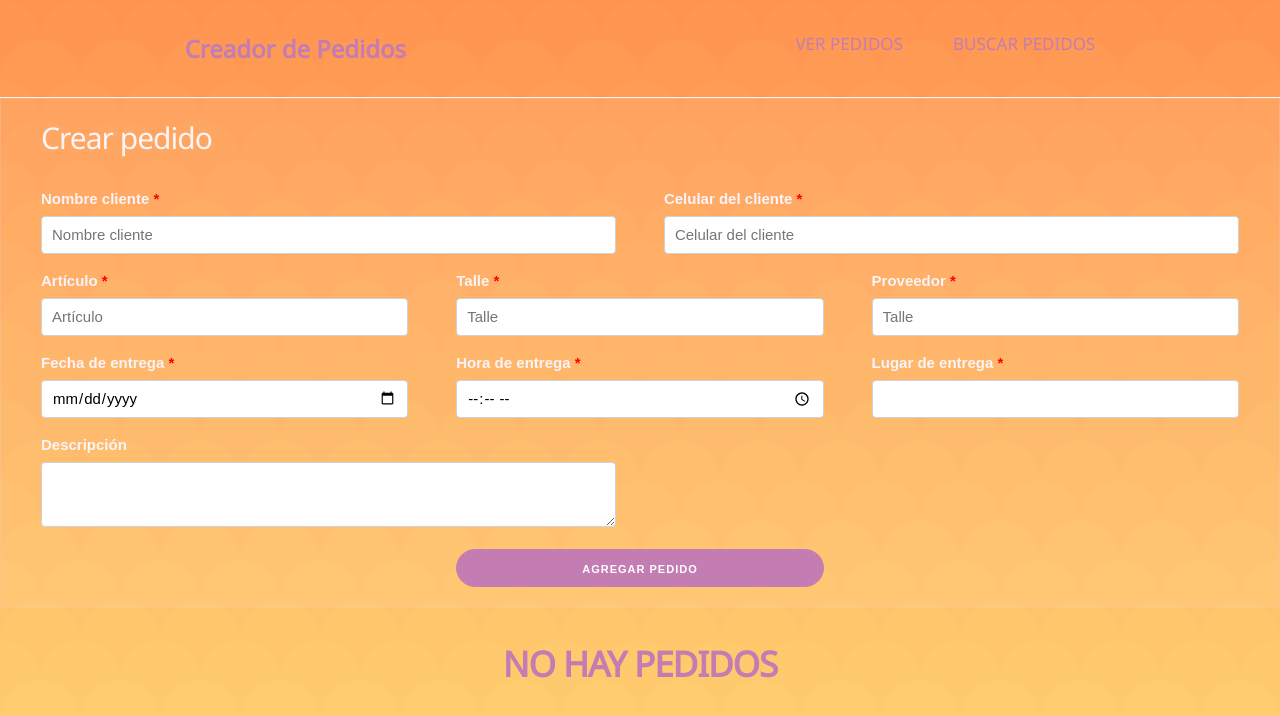
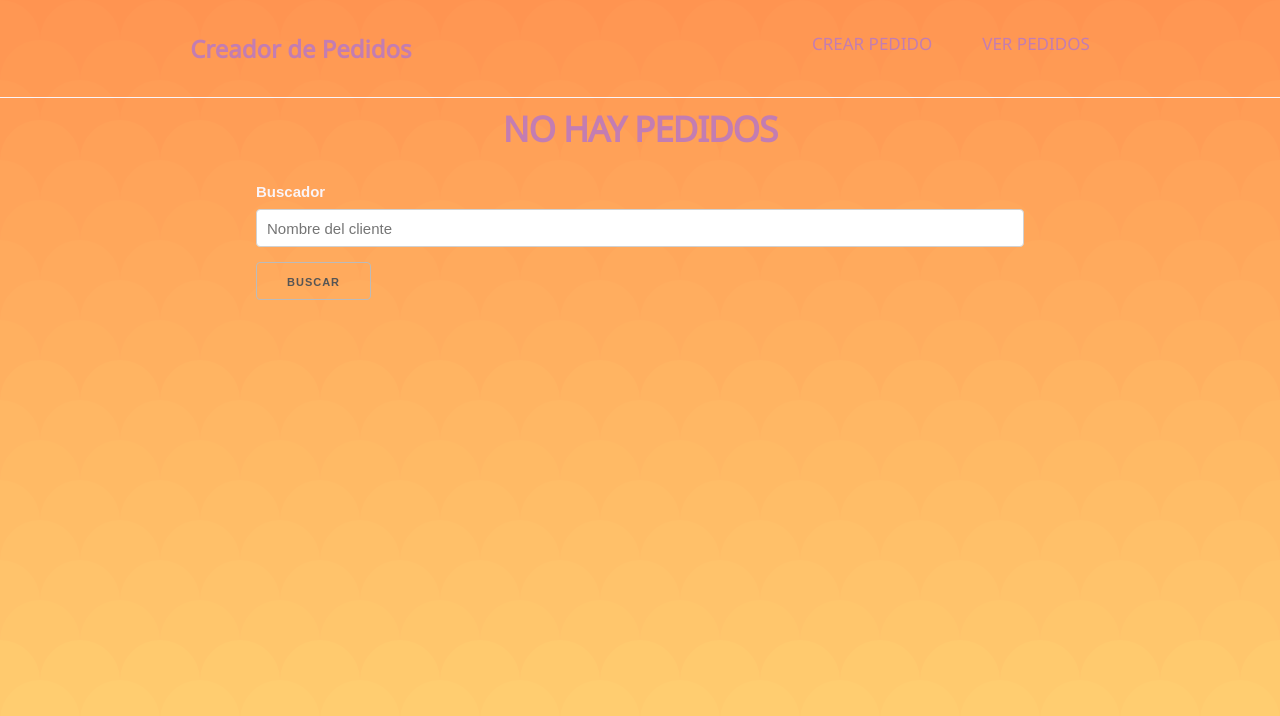
Before and after one commit to FrancoBrizuela01/pedidos-react, a React (Create React App) app: page /pedido in a window 1280 px wide. Shown: the top 716 px of the page. Built offline with nearby package versions, Linux system fonts and the light colour scheme.

Commit message:
seeker ready

```diff
--- a/src/App.js
+++ b/src/App.js
@@ -12,7 +12,7 @@ function App() {
     pedidosIniciales = [];
   }
 
-  const [pedidoEncontrado, setPedidoEncontrado] = useState("");
+  const [pedidosEncontrados, setPedidosEncontrados] = useState("");
 
   const [pedidos, guardarPedidos] = useState(pedidosIniciales);
 
@@ -41,55 +41,75 @@ function App() {
   return (
     <>
       <Router>
-        <Navbar />
-        <Formulario crearPedido={crearPedido} pedidos={pedidos} />
+        <Navbar
+            setPedidosEncontrados={setPedidosEncontrados}
+        />
         <Routes>
-          {/* <Route
+          <Route
+            path="/"
+            element={
+              <div className="container">
+                <h1 className="tittleprimary">Administrá tus pedidos</h1>
+              </div>
+            }
+          ></Route>
+
+          <Route
             path="/formulario"
             element={<Formulario crearPedido={crearPedido} pedidos={pedidos} />}
-          ></Route> */}
+          ></Route>
 
           <Route
             path="/pedido"
             element={
               <div className="container">
                 <h1>{titulo}</h1>
-                {pedidos.map((pedido) => (
+                <div className="container buscador">
+                  <Buscador
+                    pedidos={pedidos}
+                    setPedidosEncontrados={setPedidosEncontrados}
+                  />
+                </div>
+                {pedidosEncontrados.length > 0 ?
+                    <div className="container">
+                    {pedidosEncontrados &&
+                    pedidosEncontrados.map((e, index) => (
+                        <Pedido
+                        key={index}
+                        pedido={e}
+                        eliminarPedido={eliminarPedido}
+                        />
+                    ))}
+                    </div> :
+                      pedidos.map((pedido) => (
                   <Pedido
                     key={pedido.id}
                     pedido={pedido}
                     eliminarPedido={eliminarPedido}
                   />
-                ))}
+                ))
+                }
+
               </div>
             }
           ></Route>
 
-          <Route
+          {/* <Route
             path="/buscar"
             element={
               <div className="container buscador">
                 <Buscador
                   pedidos={pedidos}
-                  setPedidoEncontrado={setPedidoEncontrado}
+                  setPedidosEncontrados={setPedidosEncontrados}
                 />
               </div>
             }
-          ></Route>
+          ></Route> */}
 
           <Route path="/" component={<App />} />
         </Routes>
       </Router>
 
-      <div className="container">
-        {pedidoEncontrado?.id && (
-          <Pedido
-            key={pedidoEncontrado.id}
-            pedido={pedidoEncontrado}
-            eliminarPedido={eliminarPedido}
-          />
-        )}
-      </div>
     </>
   );
 }
--- a/src/components/Buscador.js
+++ b/src/components/Buscador.js
@@ -1,17 +1,14 @@
 import React, { useState } from "react";
 
-const Buscador = ({ pedidos, setPedidoEncontrado }) => {
+const Buscador = ({ pedidos, setPedidosEncontrados }) => {
   const [valor, setValor] = useState("");
 
   const buscar = () => {
-    const pedidoEncontrado = pedidos.map((e) => {
-      console.log(e);
-      if (valor === e.id) {
-        console.log("se guardo juan");
-        return e;
-      }
-    });
-    setPedidoEncontrado(pedidoEncontrado[0]);
+    const pedidosEncontrados = pedidos.filter((e) => (
+      valor.toLowerCase() === e.cliente.toLowerCase()
+    ));
+    console.log(pedidosEncontrados);
+    setPedidosEncontrados(pedidosEncontrados);
   };
 
   return (
@@ -21,7 +18,7 @@ const Buscador = ({ pedidos, setPedidoEncontrado }) => {
         type="text"
         name="buscador"
         className="u-full-width"
-        placeholder="Numero de orden"
+        placeholder="Nombre del cliente"
         onChange={(e) => setValor(e.target.value)}
       />
       <button onClick={() => buscar()}>Buscar</button>
--- a/src/components/Formulario.js
+++ b/src/components/Formulario.js
@@ -57,8 +57,7 @@ const Formulario = ({ crearPedido, pedidos }) => {
 
     actualizarPedido({
       ...pedido,
-      id: uuidv4(),
-      orden: pedidos[pedidos.length - 1].orden + 1,
+      id: uuidv4()
     });
 
     console.log(pedidos[pedidos.length - 1]);
@@ -74,7 +73,7 @@ const Formulario = ({ crearPedido, pedidos }) => {
       fecha: "",
       hora: "",
       lugar: "",
-      descripcion: "",
+      descripcion: ""
     });
   };
 
--- a/src/components/Navbar.js
+++ b/src/components/Navbar.js
@@ -1,32 +1,34 @@
 import React from "react";
 import { BrowserRouter as Router, Routes, Route, Link } from "react-router-dom";
 
-const Navbar = () => {
-
-
+const Navbar = ({ setPedidosEncontrados }) => {
   return (
     <>
       <div className="header">
         <div className="navbar">
           <div className="nav-logo">
-            <a href="/formulario">Creador de Pedidos</a>
+            <a href="/">Creador de Pedidos</a>
           </div>
           <ul className="nav-menu">
-            {/* <li className="nav-item">
+            <li className="nav-item">
               <Link to="/formulario" className="nav-link">
                 Crear pedido
               </Link>
-            </li> */}
+            </li>
             <li className="nav-item">
-              <Link to="/pedido" className="nav-link">
+              <Link
+                to="/pedido"
+                className="nav-link"
+                onClick={() => setPedidosEncontrados([])}
+              >
                 Ver pedidos
               </Link>
             </li>
-            <li className="nav-item">
+            {/* <li className="nav-item">
               <Link to="/buscar" className="nav-link">
                 Buscar pedidos
               </Link>
-            </li>
+            </li> */}
           </ul>
           <div class="hamburger">
             <span class="bar"></span>
--- a/src/components/Pedido.js
+++ b/src/components/Pedido.js
@@ -1,7 +1,7 @@
 import React from "react";
 
 const Pedido = ({ pedido, eliminarPedido }) => {
-  const msj = "Hola como estas? soy ale ya te agende!!";
+  const msj = "Hola como estas? ya te agende!!";
   const url = `https://wa.me/54${pedido.celular}?text=${msj}`;
 
   return (
--- a/src/index.css
+++ b/src/index.css
@@ -1,5 +1,5 @@
 :root {
-  --first-color: rgb(195, 125, 178);
+  --first-color: #c37db2;
   --second-color: rgb(250, 244, 248);
 }
 
@@ -26,6 +26,11 @@ h1 {
   font-size: 4rem;
   font-weight: bold;
 }
+
+.tittleprimary{
+    margin-top: 30%;
+}
+
 h2 {
   color: var(--second-color);
   padding: 1rem 0;
@@ -170,11 +175,11 @@ button.button-primary:hover {
   margin-bottom: 30px;
 }
 
-.img-home {
+/* .img-home {
   width: 100%;
   background: transparent;
   margin-top: 100px;
-}
+} */
 
 /*NAVBAR*/
 li {
```
Also changed, not shown: src/img/img-home.svg.
